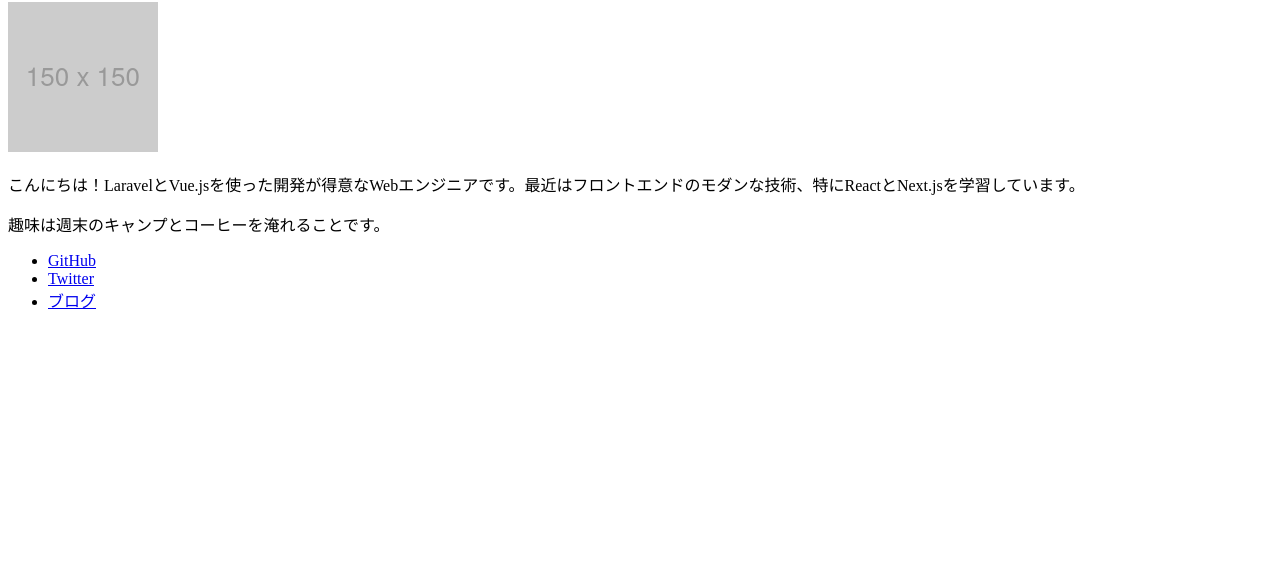
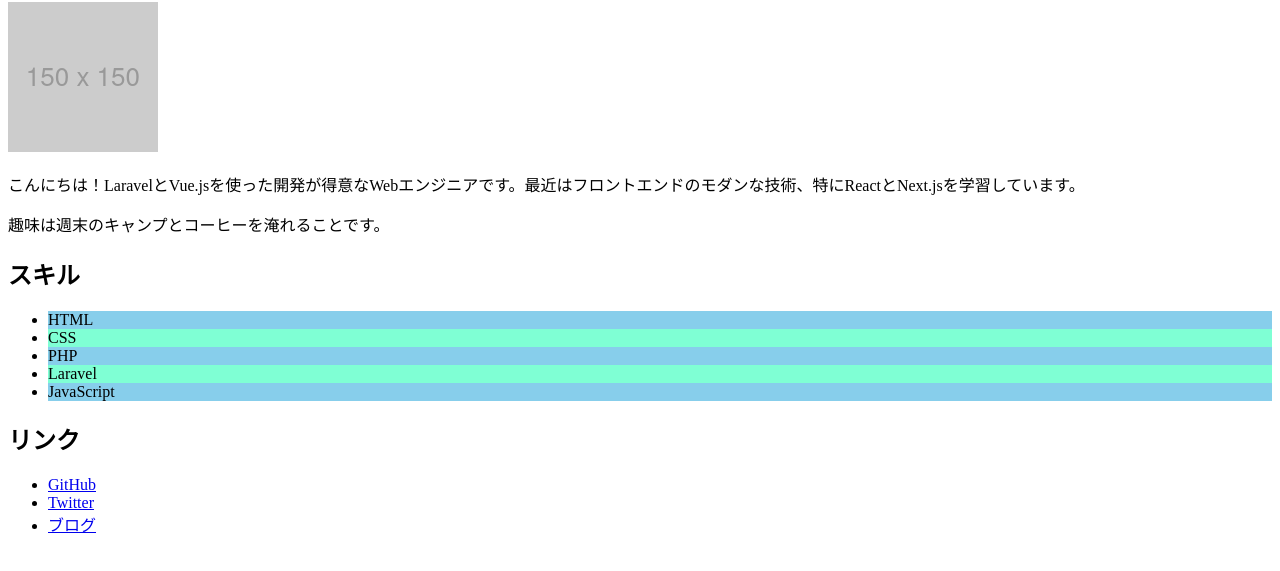
Before and after one commit to nishidanamiki/profile, a plain HTML site: page index.html in a window 1280 px wide. Shown: the part 87-658 px from the top of the page. Drawn offline with Linux system fonts and the light colour scheme.

Commit message:
feat: スキルリストを追加しスタイルを適用

```diff
--- a/index.html
+++ b/index.html
@@ -3,6 +3,7 @@
   <head>
     <meta charset="UTF-8" />
     <meta name="viewport" content="width=device-width, initial-scale=1.0" />
+    <link rel="stylesheet" href="style.css" />
     <title>自己紹介</title>
   </head>
   <body>
@@ -17,6 +18,15 @@
         こんにちは！LaravelとVue.jsを使った開発が得意なWebエンジニアです。最近はフロントエンドのモダンな技術、特にReactとNext.jsを学習しています。
       </p>
       <p>趣味は週末のキャンプとコーヒーを淹れることです。</p>
+      <h2>スキル</h2>
+      <ul class="skill-list">
+        <li>HTML</li>
+        <li>CSS</li>
+        <li>PHP</li>
+        <li>Laravel</li>
+        <li>JavaScript</li>
+      </ul>
+      <h2>リンク</h2>
       <ul>
         <li>
           <a href="https://github.com/your-account" target="_blank">GitHub</a>
--- /dev/null
+++ b/style.css
@@ -0,0 +1,11 @@
+a:hover {
+  color: red;
+}
+
+.skill-list li:nth-child(odd) {
+  background-color: skyblue;
+}
+
+.skill-list li:nth-child(even) {
+  background-color: aquamarine;
+}
```
